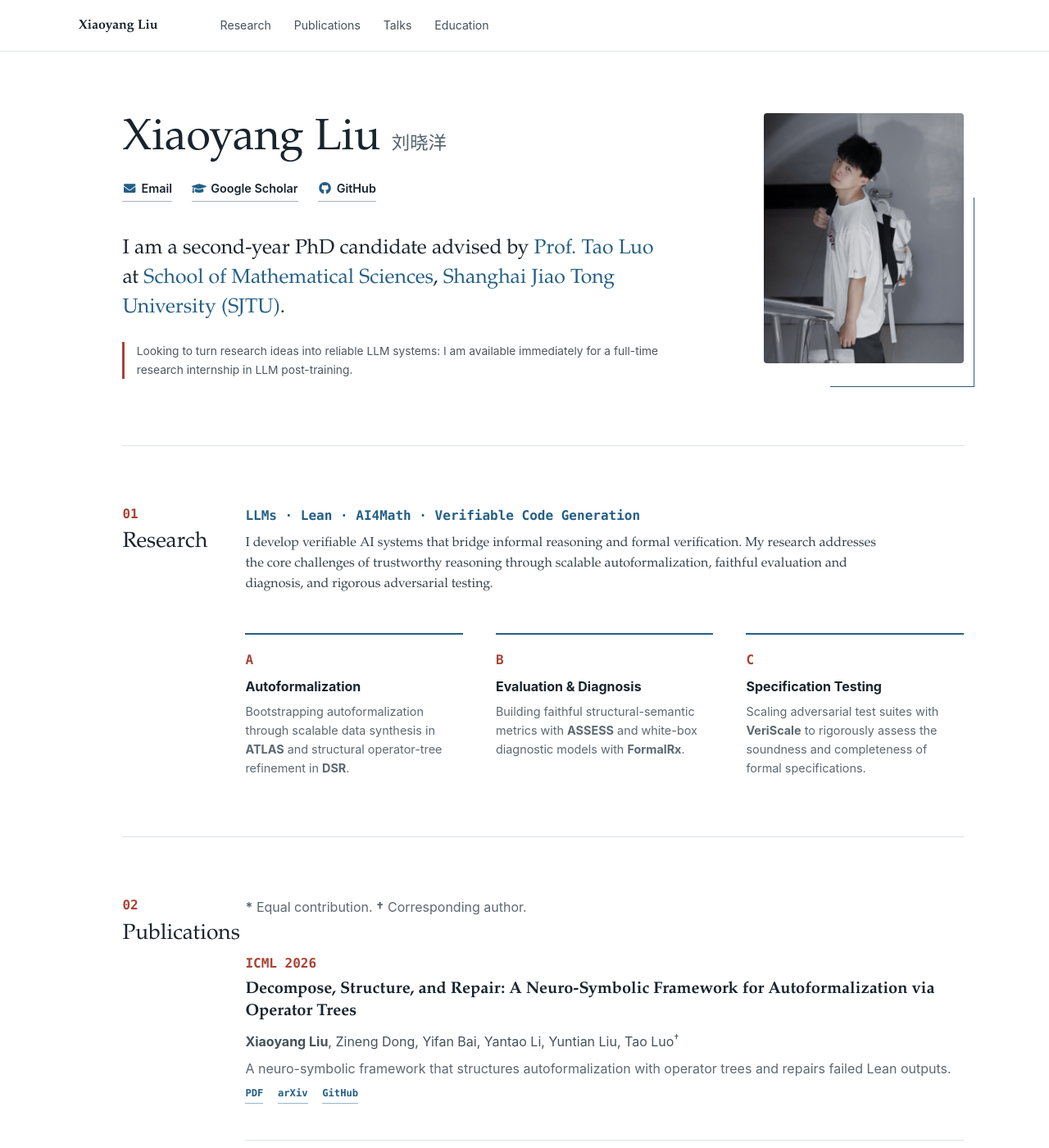
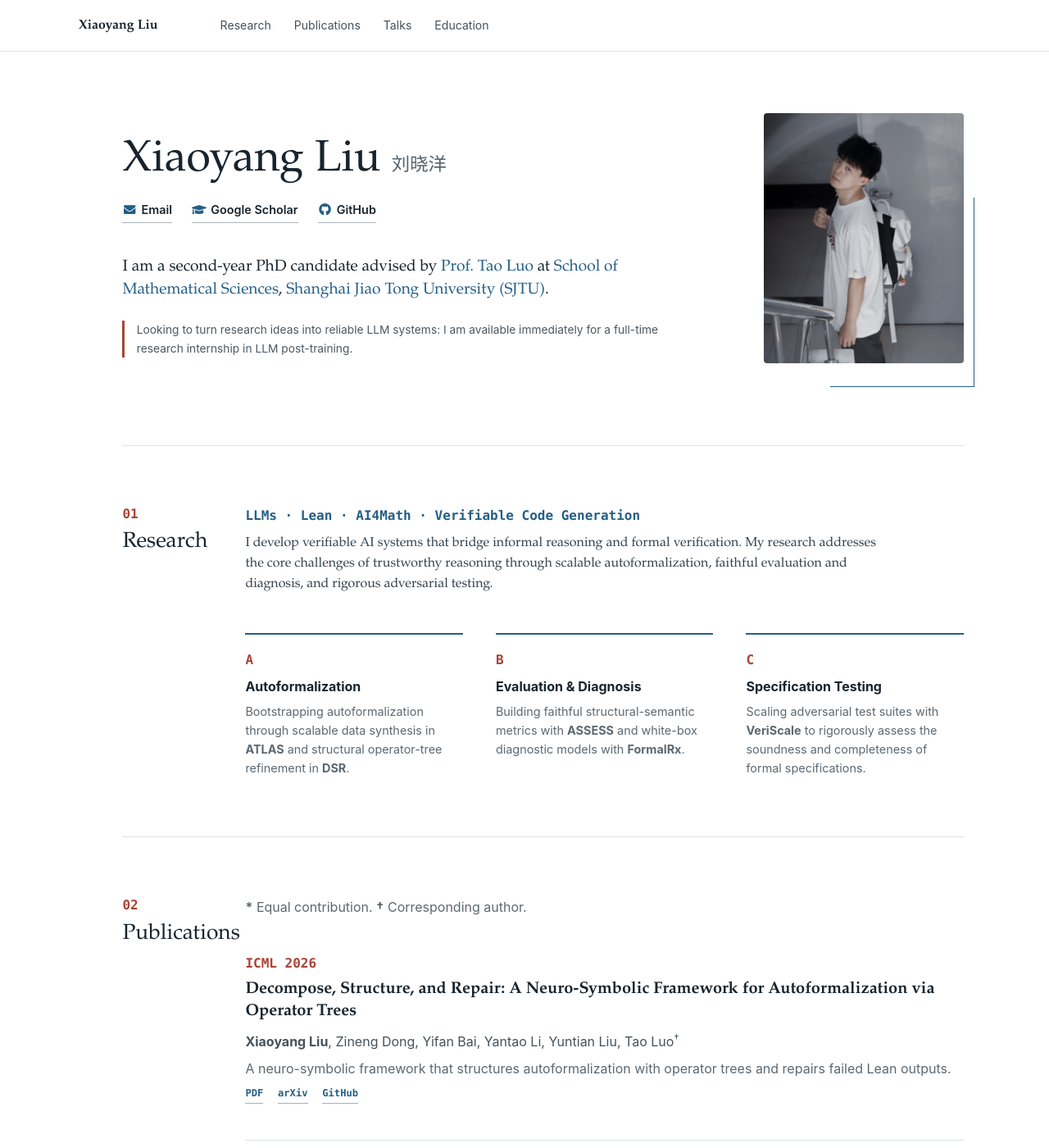
Before and after one commit to XiaoyangLiu-sjtu/XiaoyangLiu-sjtu.github.io, a Jekyll site: the page built from _pages/about.md, in a window 1280 px wide and 1400 px high. Shown: the whole window at 82% size. Built offline with Jekyll 4.4.1, drawn with Linux system fonts in a browser that asks for light colours.

Commit message:
Reduce homepage introduction font size

```diff
--- a/assets/css/main.scss
+++ b/assets/css/main.scss
@@ -192,7 +192,7 @@ a {
   margin: 2.5rem 0 0;
   color: $ink;
   font-family: $header-font-family;
-  font-size: 1.55rem;
+  font-size: 1.2rem;
   line-height: 1.45;
 }
 
```
